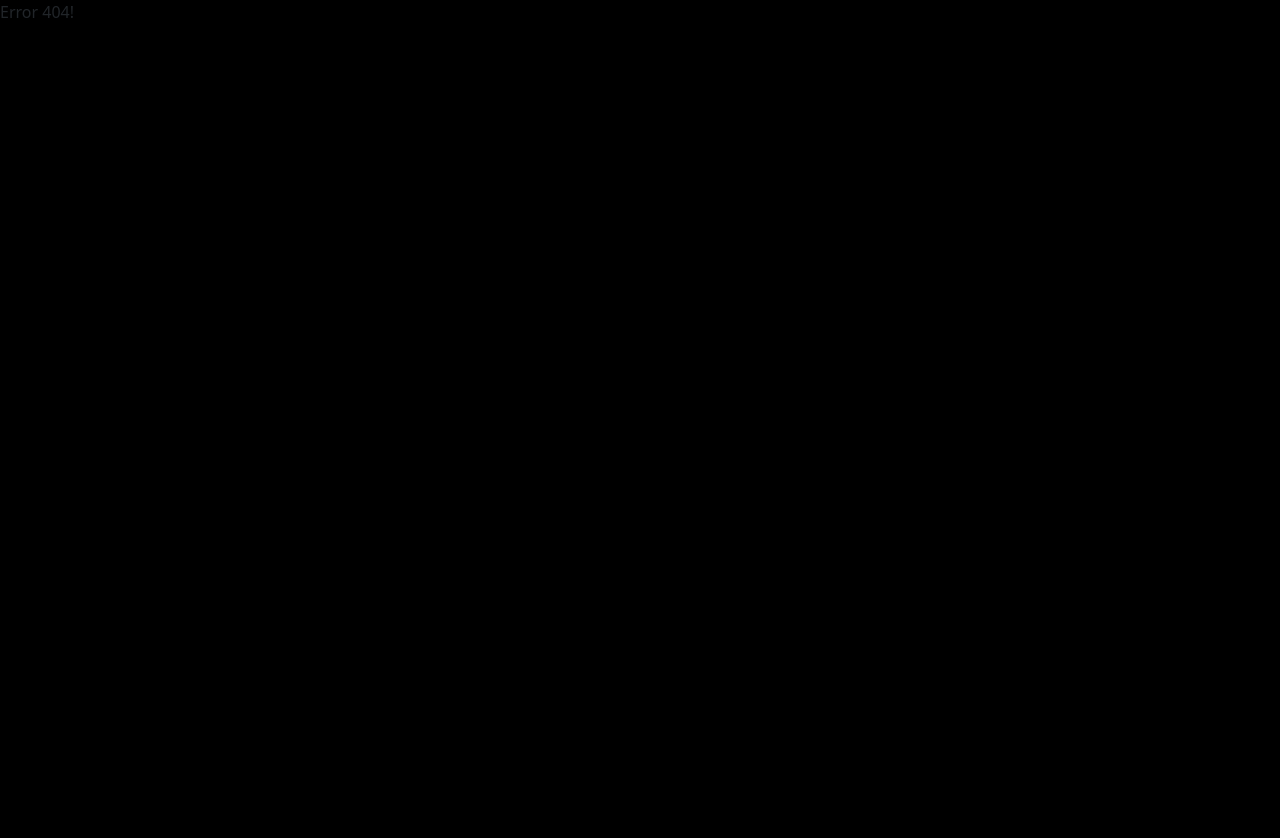
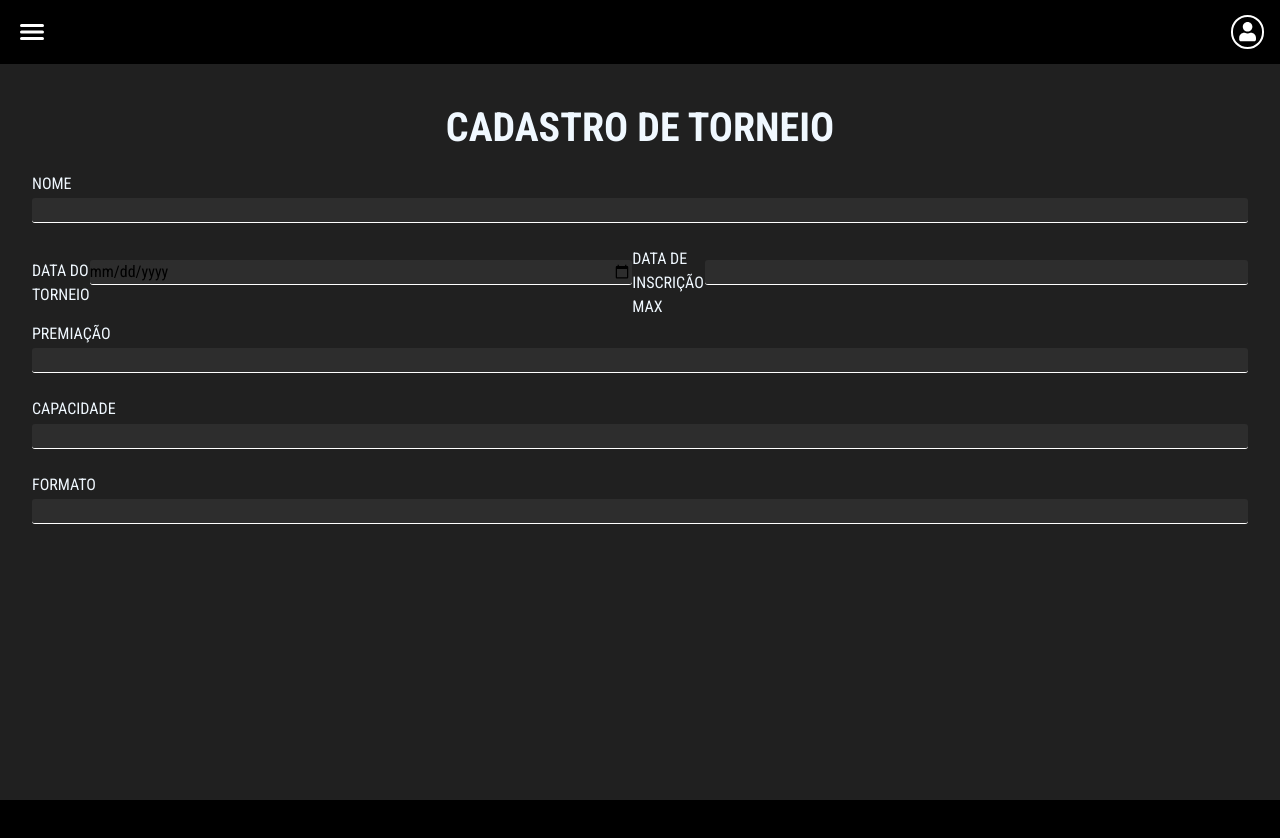
Before and after one commit to LuanKrzyzaniak/Arena, a React app in the folder frontend/: page /tournament/register in a window 1280 px wide. Before the commit this address had no page. Before the commit the page ends 800 px from the top, so only its background shows below. Built offline with nearby package versions, Linux system fonts and the light colour scheme; a web font is replaced by a local one.

Commit message:
started tournament register page

```diff
--- a/frontend/src/index.css
+++ b/frontend/src/index.css
@@ -1,4 +1,7 @@
+@import url('https://fonts.googleapis.com/css2?family=Roboto+Condensed:ital,wght@0,100..900;1,100..900&display=swap');
+
 * {
+    font-family: 'roboto condensed';
     margin: 0;
     padding: 0;
 }
--- a/frontend/src/pages/Register/index.jsx
+++ b/frontend/src/pages/Register/index.jsx
@@ -24,7 +24,7 @@ function Register() {
       try {
         const res = await axios.post("/user/create", { email, username, birthdate, password });
         if (res.status === 201) {
-          navigate('/');
+          navigate('/login');
           alert("CRIADO")
         }
       } catch (error) {
--- /dev/null
+++ b/frontend/src/pages/TournamentRegister/index.jsx
@@ -0,0 +1,48 @@
+import "./style.css";
+import Navbar from "../../components/Navbar";
+
+import React, {useState} from "react";
+
+function TournamentRegister() {
+
+
+    const [Name, setName] = React.useState("");
+    const [TournamentDate, setTournamentDate] = React.useState("");
+    const [JoinDate, setJoinDate] = React.useState("");
+    const [Prize, setPrize] = React.useState("");
+    const [Capacity, setCapacity] = React.useState("");
+    const [Format, setFormat] = React.useState("");
+
+
+    return (
+        <div className="TR_div_main">
+            <Navbar></Navbar>
+            <h1 className="TR_title">CADASTRO DE TORNEIO</h1>
+            <div className="TR_div_form">
+
+                <label className="TR_text" for="name">NOME</label>
+                <input onChange={(e) => setName(e.currentTarget.value)} className="TR_input" id="name"></input>
+
+                <div className="TR_div_dates">
+                    <label className="TR_text" for="tournamentDate">DATA DO TORNEIO</label>
+                    <input onChange={(e) => setName(e.currentTarget.value)} className="TR_input" id="tournamentDate" type="date"></input>
+
+                    <label className="TR_text" for="joinDate">DATA DE INSCRIÇÃO MAX</label>
+                    <input onChange={(e) => setName(e.currentTarget.value)} className="TR_input" id="joinDate"></input>
+                </div>
+
+                <label className="TR_text" for="prize">PREMIAÇÃO</label>
+                <input onChange={(e) => setName(e.currentTarget.value)} className="TR_input" id="prize"></input>
+
+                <label className="TR_text" for="capacity">CAPACIDADE</label>
+                <input onChange={(e) => setName(e.currentTarget.value)} className="TR_input" id="capacity"></input>
+
+                <label className="TR_text" for="format">FORMATO</label>
+                <input onChange={(e) => setName(e.currentTarget.value)} className="TR_input" id="format"></input>
+
+            </div>
+        </div>
+    )
+
+}
+export default TournamentRegister;
--- /dev/null
+++ b/frontend/src/pages/TournamentRegister/style.css
@@ -0,0 +1,49 @@
+.TR_div_main{
+    background-color: #202020;
+    height: 100vh;
+    padding-top: var(--navbar-height);
+}
+
+.TR_title{
+    color: aliceblue;
+    font-weight: 700;
+
+    padding-top: 1em;
+    margin-bottom: 0.5em;
+
+    display: flex;
+    align-items: center;
+    justify-content: center;
+}
+
+.TR_div_form{
+    height: 100vh;
+    margin-left: 2rem;
+    margin-right: 2rem;
+    display: flex;
+    flex-direction: column;
+}
+
+.TR_input{
+    width: 100%;
+    margin-bottom: 1.5em;
+
+    border-radius: 3px;
+    border: none;
+    border-bottom: 1px solid #ffffff;
+
+    background-color: #2d2d2d;
+}
+
+.TR_text{
+    color: aliceblue;
+    margin-bottom: 0.15em;
+
+}
+
+.TR_div_dates{
+    display: flex;
+    align-items: center;
+
+
+}
```
Also changed, not shown: frontend/src/index.js (+6 -1 lines), 4 other files.
